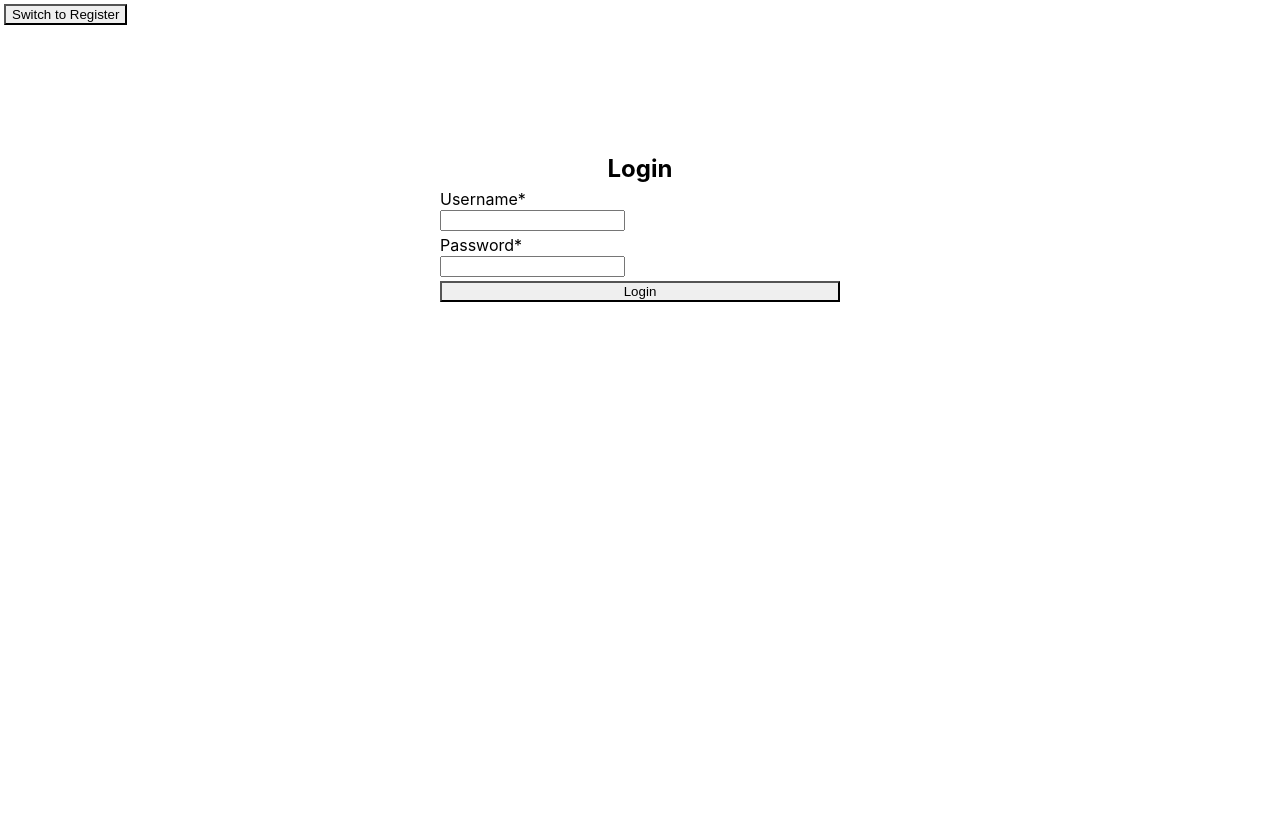
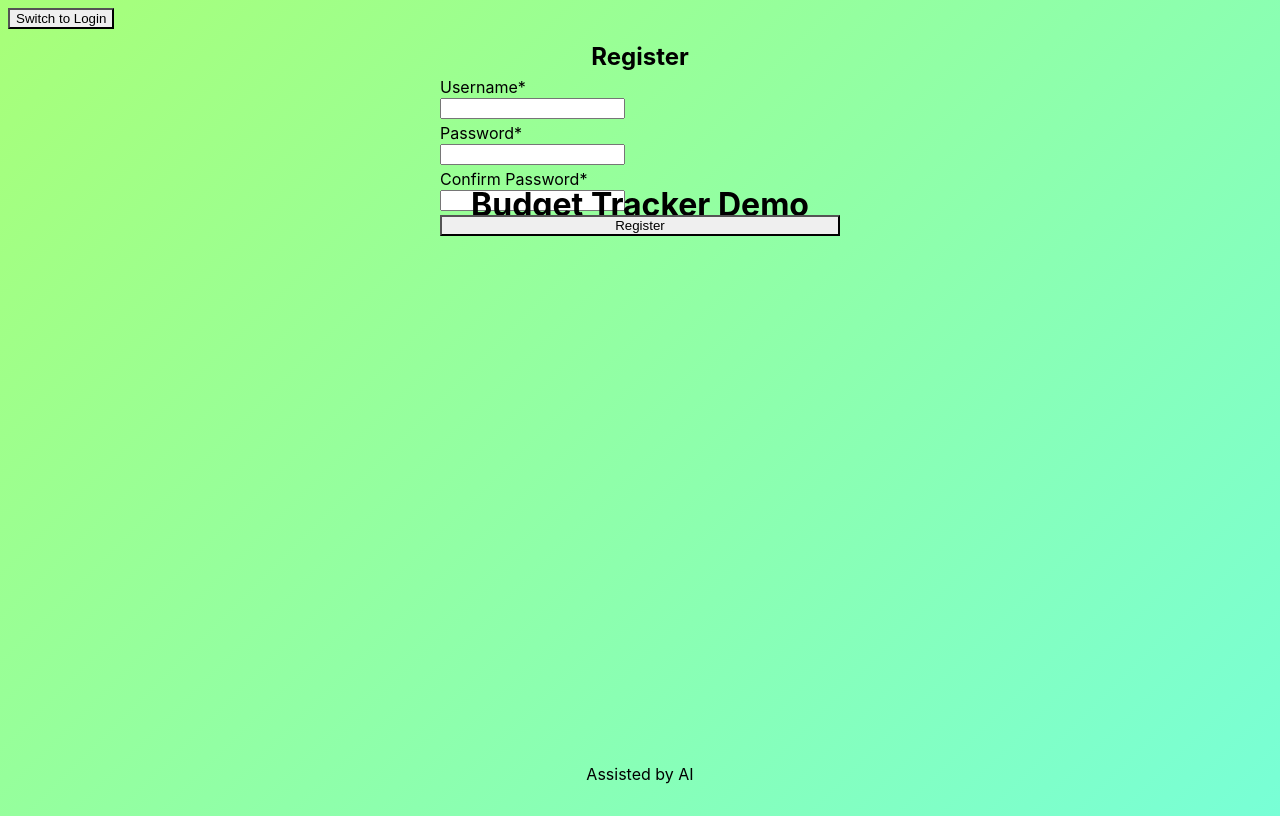
Before and after one commit to budget-tracker-app1/frontend, a React (Create React App) app: page / in a window 1280 px wide. Built offline with nearby package versions, Linux system fonts and the light colour scheme; no server answers; the HTML template or start-up script is replaced by a standard one.

Commit message:
Changes in UI

```diff
--- a/src/components/AuthPage.tsx
+++ b/src/components/AuthPage.tsx
@@ -1,15 +1,17 @@
-import React, { useEffect, useMemo, useState } from 'react';
-import { Box, Button } from '@chakra-ui/react';
+import React, { useEffect, useMemo } from "react";
+import { Box, Button, Heading, Text } from "@chakra-ui/react";
+import './../App.css';
 import RegisterForm from "./RegisterForm";
 import LoginForm from "./LoginForm";
-import { useNavigate } from 'react-router-dom';
+import { useNavigate } from "react-router-dom";
+import { useAuthStore } from "../store/authStore";
 
 const AuthPage: React.FC = () => {
-  const [isRegistering, setIsRegistering] = useState(false);
   const navigate = useNavigate();
+  const { isLoginPage, setIsLoginPage } = useAuthStore((state) => state);
 
   const toggleForm = () => {
-    setIsRegistering((prev) => !prev);
+    setIsLoginPage(!isLoginPage);
   };
 
   const token = useMemo(() => {
@@ -29,11 +31,37 @@ const AuthPage: React.FC = () => {
 
   if (!token) {
     return (
-      <Box p={4}>
-        <Button onClick={toggleForm} mb={4}>
-          {isRegistering ? 'Switch to Login' : 'Switch to Register'}
+      <Box
+        position="relative"
+        height="100vh"
+        overflowY="hidden"
+        p={8}
+        background="linear-gradient(135deg, #a8ff78, #78ffd6)"
+      >
+        <Button onClick={toggleForm} position="absolute" boxShadow="lg" mb={4}>
+          {isLoginPage ? "Switch to Register" : "Switch to Login"}
         </Button>
-        {isRegistering ? <RegisterForm /> : <LoginForm />}
+        <Heading
+          as="h1"
+          position="absolute"
+          top="20%"
+          left="50%"
+          transform="translate(-50%)"
+          size="2xl"
+          mb={6}
+        >
+          Budget Tracker Demo
+        </Heading>
+
+        {isLoginPage ? <LoginForm /> : <RegisterForm />}
+        <Text
+          position="absolute"
+          bottom="2%"
+          left="50%"
+          transform="translate(-50%)"
+        >
+          Assisted by AI
+        </Text>
       </Box>
     );
   }
```
